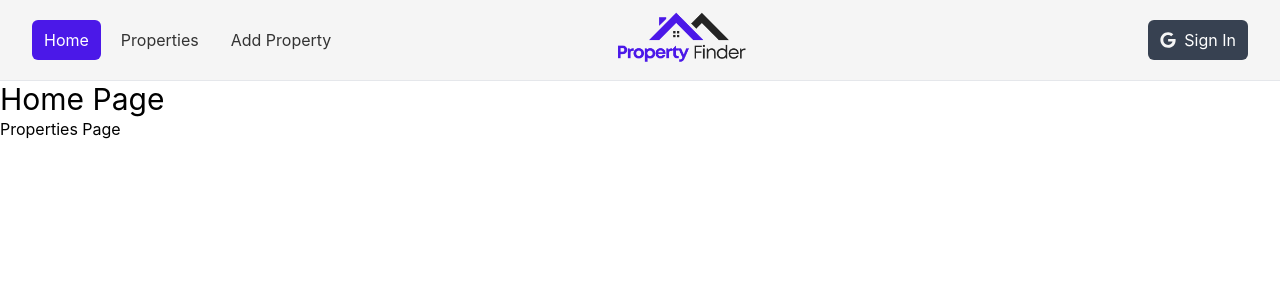
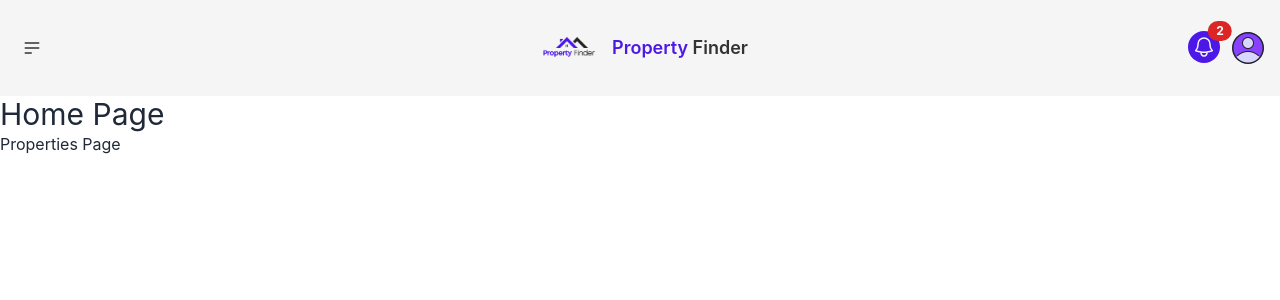
Before and after one commit to Vkscoma/next-project, a Next.js app in the folder Real-Estate-Project/: page / in a window 1280 px wide. Shown: the top 300 px of the page. Built offline with nearby package versions, Linux system fonts and the light colour scheme.

Commit message:
Pushing updated Nav Comp

```diff
--- a/Real-Estate-Project/app/layout.tsx
+++ b/Real-Estate-Project/app/layout.tsx
@@ -1,23 +1,22 @@
-import Navbar from '@/components/Navbar'
-import '@/assets/styles/global.css'
+import Navbar from "@/components/Navbar";
+import "@/assets/styles/global.css";
 
 export const metadata = {
-    title: 'Property Finder',
-    keywords: 'property, management, real estate',
-    description: 'Main layout for the property management system',
-}
+  title: "Property Finder",
+  keywords: "property, management, real estate",
+  description: "Main layout for the property management system",
+};
 
-const MainLayout = ({children}: {children: React.ReactNode}) => {
+const MainLayout = ({ children }: { children: React.ReactNode }) => {
   return (
-    <html>
-        <body>
-            <Navbar />
-            <main>
-                {children}
-            </main>
-        </body>
+    <html lang="en">
+      <head></head>
+      <body>
+        <Navbar />
+        <main>{children}</main>
+      </body>
     </html>
-  )
-}
+  );
+};
 
-export default MainLayout
+export default MainLayout;
--- a/Real-Estate-Project/assets/styles/global.css
+++ b/Real-Estate-Project/assets/styles/global.css
@@ -1,6 +1,10 @@
 @tailwind base;
 @tailwind components;
 @tailwind utilities;
+
+html {
+  scroll-behavior: smooth;
+}
 
 .customer--border {
   border: 1px solid rgb(205, 205, 211);
@@ -9,3 +13,14 @@
 .custom--r-l {
   left: 22%;
 }
+
+.image {
+  width: 100%;
+  height: 100%;
+}
+
+@media (max-width: 768px) {
+  .hide--on--mobile {
+    display: none;
+  }
+}
--- a/Real-Estate-Project/components/Navbar.tsx
+++ b/Real-Estate-Project/components/Navbar.tsx
@@ -8,14 +8,14 @@ import profileDefault from "@/assets/images/profile-user.png";
 import { FaGoogle } from "react-icons/fa";
 
 const Navbar = () => {
-  const [isMobileMenuOpen, setIsMobileMenuOpen] = useState(false);
+  const [isMenuOpen, setIsMenuOpen] = useState(false);
   const [isUserMenuOpen, setIsUserMenuOpen] = useState(false);
-  const [isLoggedIn, setIsLoggedIn] = useState(false);
+  const [isLoggedIn, setIsLoggedIn] = useState(true); // Assume this state determines if the user is logged in or not
 
   const pathname = usePathname();
 
   const handleMenu = () => {
-    setIsMobileMenuOpen(!isMobileMenuOpen);
+    setIsMenuOpen(!isMenuOpen);
   };
 
   const handleProfile = () => {
@@ -38,73 +38,70 @@ const Navbar = () => {
   ];
 
   return (
-    <nav className=" bg-light border-b custom--border">
-      <div className="md:flex md:justify-center sm:px-6 lg:px-8">
-        <div className="relative flex h-20 items-center justify-between w-full max-w-screen-2xl">
-          <div className="absolute inset-y-0 left-0 flex items-center md:hidden">
-            {/* <!-- Mobile menu button--> */}
+    <div className="navbar bg-light text-dark">
+      <div className="navbar-start">
+        <div className="dropdown">
           <button
             type="button"
-              id="isMobileMenuOpen"
-              className="relative inline-flex items-center justify-center rounded-md p-2 text-gray-400 hover:bg-primary hover:text-white focus:outline-none focus:ring-2 focus:ring-inset focus:ring-white transition-all ease-in-out duration-200"
-              aria-controls="mobile-menu"
-              aria-expanded="false"
+            role="button"
+            className="btn btn-ghost btn-circle"
             onClick={handleMenu}
           >
-              <span className="absolute -inset-0.5"></span>
-              <span className="sr-only">Open main menu</span>
             <svg
-                className="block h-6 w-6"
+              xmlns="http://www.w3.org/2000/svg"
+              className="h-5 w-5"
               fill="none"
               viewBox="0 0 24 24"
-                strokeWidth="1.5"
               stroke="currentColor"
-                aria-hidden="true"
             >
               <path
                 strokeLinecap="round"
                 strokeLinejoin="round"
-                  d="M3.75 6.75h16.5M3.75 12h16.5m-16.5 5.25h16.5"
+                strokeWidth="2"
+                d="M4 6h16M4 12h16M4 18h7"
               />
             </svg>
           </button>
-          </div>
-
-          <div className="flex flex-1 items-center">
-            {/* <!-- Desktop Menu Hidden below md screens --> */}
-            <div className="hidden md:block">
-              <div className="flex space-x-2">
+          {isMenuOpen && (
+            <ul
+              tabIndex={0}
+              className="menu menu-sm dropdown-content bg-primary rounded-box z-[1] mt-3 w-52 p-2 shadow"
+            >
               {menuData.map((menu, index) => (
+                <li key={index}>
                   <Link
-                    key={index}
                     href={menu.link}
-                    className={`${
-                      pathname === menu.link
-                        ? "bg-primary text-white"
-                        : "text-dark"
-                    } hover:bg-primary hover:text-white rounded-md px-3 py-2 transition-all ease-in-out duration-200 cursor-pointer`}
+                    className="menu-title text-light hover:bg-secondary rounded-lg"
                   >
                     {menu.name}
                   </Link>
+                </li>
               ))}
+            </ul>
+          )}
         </div>
       </div>
-
-            {/* <!-- Logo --> */}
-            <div className="relative custom--r-l">
-              <Link className="flex flex-shrink-0 items-center" href="/">
+      <div className="navbar-center">
+        <div className="flex items-center justify-center">
           <Image
-                  height={200}
-                  width={200}
+            className="cursor-pointer"
             src={logo}
-                  alt="PropertyPulse"
+            width={80}
+            height={50}
+            alt="property logo"
           />
+          <Link
+            className="text-lg text-dark font-semibold cursor-pointer"
+            href="/"
+          >
+            <div className="hide--on--mobile">
+              <span className="text-primary">Property</span> Finder
+            </div>
           </Link>
         </div>
       </div>
-
-          {/* <!-- Right Side Menu (Logged Out) --> */}
-          {!isLoggedIn && (
+      <div className="navbar-end">
+        {!isLoggedIn ? (
           <div className="hidden md:block">
             <div className="flex items-center">
               <button className="flex items-center text-white bg-gray-700 hover:bg-primary hover:text-white rounded-md px-3 py-2 transition-all ease-in-out duration-200">
@@ -113,11 +110,9 @@ const Navbar = () => {
               </button>
             </div>
           </div>
-          )}
-          {/* <!-- Right Side Menu (Logged In) --> */}
-          {isLoggedIn && (
-            <div className="absolute inset-y-0 right-0 flex items-center pr-2 md:static md:inset-auto">
-              <Link href="messages" className="relative group">
+        ) : (
+          <div className="absolute right-0 flex items-center pr-2 md:static md:inset-auto">
+            <Link href="/messages" className="relative group">
               <button
                 type="button"
                 className="relative rounded-full bg-primary p-1 text-light hover:text-accent_dark focus:outline-none focus:ring-2 focus:ring-white focus:ring-offset-2 focus:ring-offset-gray-800 transition-all ease-in-out duration-200"
@@ -139,12 +134,11 @@ const Navbar = () => {
                   />
                 </svg>
               </button>
-                <span className="absolute top-0 right-0 inline-flex items-center justify-center px-2 py-1 text-xs font-bold leading-none text-white transform translate-x-1/2 -translate-y-1/2 bg-red-600 rounded-full">
+              <span className="absolute right-0 inline-flex items-center justify-center px-2 py-1 text-xs font-bold leading-none text-white transform translate-x-1/2 -translate-y-1/2 bg-red-600 rounded-full">
                 2
               </span>
             </Link>
 
-              {/* <!-- Profile dropdown button --> */}
             <div className="relative ml-3">
               <div className="custom--container">
                 <button
@@ -160,17 +154,16 @@ const Navbar = () => {
                   <Image
                     className="h-8 w-8 rounded-full"
                     src={profileDefault}
-                      alt=""
+                    alt="Profile Picture"
                   />
                 </button>
               </div>
             </div>
 
-              {/* <!-- Profile dropdown --> */}
             {isUserMenuOpen && (
               <div
                 id="user-menu"
-                  className="absolute right-8 top-12 z-10 mt-2 w-48 origin-top-right rounded-md bg-white py-1 shadow-lg ring-1 ring-black ring-opacity-5 focus:outline-none"
+                className="absolute md:right-10 md:top-16 right-8 top-8 z-10 mt-2 w-48 origin-top-right rounded-md bg-white py-1 shadow-lg ring-1 ring-black ring-opacity-5 focus:outline-none"
                 role="menu"
                 aria-orientation="vertical"
                 aria-labelledby="user-menu-button"
@@ -208,33 +201,6 @@ const Navbar = () => {
         )}
       </div>
     </div>
-
-      {/* <!-- Mobile menu, show/hide based on menu state. --> */}
-      {isMobileMenuOpen && (
-        <div
-          id="mobile-menu"
-          className="bg-primary text-light relative z-50 transition-all duration-200 ease-in-out"
-        >
-          <div className="space-y-1 px-2 pb-3 pt-2">
-            {menuData.map((menu, index) => (
-              <Link
-                key={index}
-                href={menu.link}
-                className={`${
-                  pathname === menu.link ? "bg-accent_dark text-white" : ""
-                } hover:bg-accent_dark hover:text-white block rounded-md px-3 py-2 text-base font-medium transition-all ease-in-out duration-200 cursor-pointer`}
-              >
-                {menu.name}
-              </Link>
-            ))}
-            <button className="flex items-center text-white bg-neutral-700 hover:bg-neutral-900 hover:text-white rounded-md px-3 py-2 my-4 transition-all ease-in-out duration-200">
-              <i className="fa-brands fa-google mr-2"></i>
-              <span>Login or Register</span>
-            </button>
-          </div>
-        </div>
-      )}
-    </nav>
   );
 };
 
--- a/Real-Estate-Project/package.json
+++ b/Real-Estate-Project/package.json
@@ -9,6 +9,7 @@
     "lint": "next lint"
   },
   "dependencies": {
+    "@tabler/icons-react": "^3.14.0",
     "next": "14.2.5",
     "react": "^18",
     "react-dom": "^18",
@@ -18,9 +19,12 @@
     "@types/node": "^20",
     "@types/react": "^18",
     "@types/react-dom": "^18",
+    "daisyui": "^4.12.10",
     "eslint": "^8",
     "eslint-config-next": "14.2.5",
-    "postcss": "^8",
+    "postcss": "^8.4.41",
+    "postcss-preset-mantine": "^1.17.0",
+    "postcss-simple-vars": "^7.0.1",
     "tailwindcss": "^3.4.1",
     "typescript": "^5"
   }
--- a/Real-Estate-Project/tailwind.config.ts
+++ b/Real-Estate-Project/tailwind.config.ts
@@ -1,4 +1,5 @@
 import type { Config } from "tailwindcss";
+import daisyui from "daisyui"
 
 const config: Config = {
   content: [
@@ -27,6 +28,8 @@ const config: Config = {
       },
     },
   },
-  plugins: [],
+  plugins: [
+    daisyui,
+  ],
 };
 export default config;
```
Also changed, not shown: Real-Estate-Project/assets/images/logo.png, 1 other file (tests, documents, lock files or other folders). Lines whose indentation alone changed are shown as unchanged.
